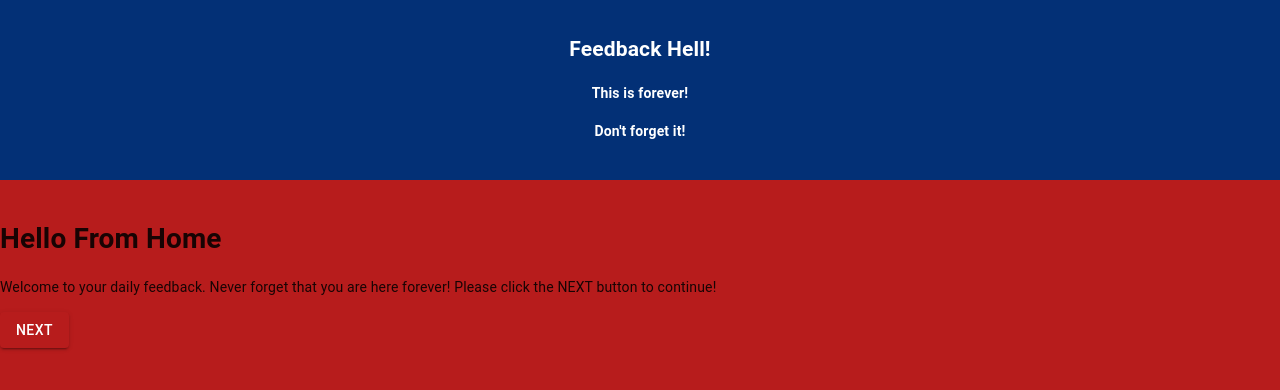
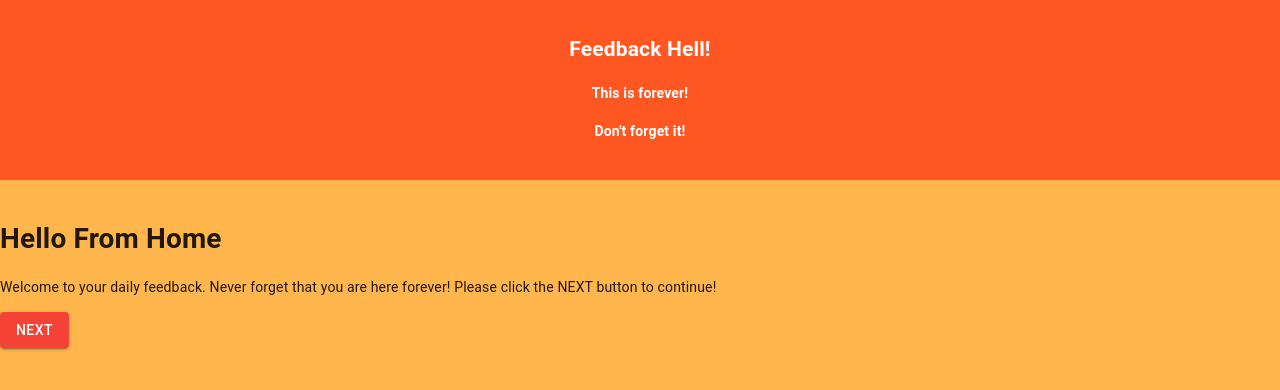
Before and after one commit to Chris0Bannon/redux-feedback, a React (Create React App) app: page / in a window 1280 px wide. Shown: the top 390 px of the page. Built offline with nearby package versions, Linux system fonts and the light colour scheme.

Commit message:
color theme is now slightly more hellish

```diff
--- a/src/components/App/App.css
+++ b/src/components/App/App.css
@@ -3,7 +3,7 @@
 }
 
 .App-header {
-  background-color: #033076;
+  background-color: #ff5722;
   min-height: 70px;
   padding: 20px;
   color: white;
--- a/src/components/App/App.js
+++ b/src/components/App/App.js
@@ -15,13 +15,13 @@ import { red } from '@material-ui/core/colors';
 const theme = createMuiTheme({
   palette: {
     primary: {
-      main: "#b71c1c"
+      main: "#F44336"
     },
     secondary: {
-      main: "#b71c1c"
+      main: "#E65100"
     },
     background: {
-      default: "#b71c1c"
+      default: "#FFB74D"
     }
   }
 });
```
